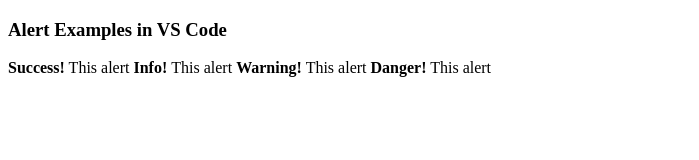
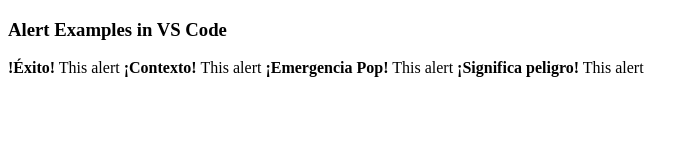
Before and after one commit to AldoTR/AldoRepository, a plain HTML site: page index.html in a window 1280 px wide. Shown: the whole page, without its empty margins (0-699 px from the left). Drawn offline with Linux system fonts and the light colour scheme.

Commit message:
Modificacions

```diff
--- a/index.html
+++ b/index.html
@@ -7,10 +7,10 @@
 <body>
 
 <h3>Alert Examples in VS Code</h3>
-<strong>Success!</strong> This alert
-<strong>Info! </strong> This alert
-<strong> Warning!</strong> This alert
-<strong>Danger!</strong> This alert
+<strong>!Éxito!</strong> This alert
+<strong>¡Contexto! </strong> This alert
+<strong> ¡Emergencia Pop!</strong> This alert
+<strong>¡Significa peligro!</strong> This alert
 
 </body>
 </html>
```
